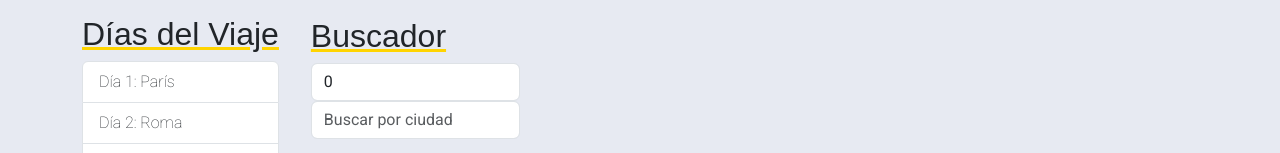
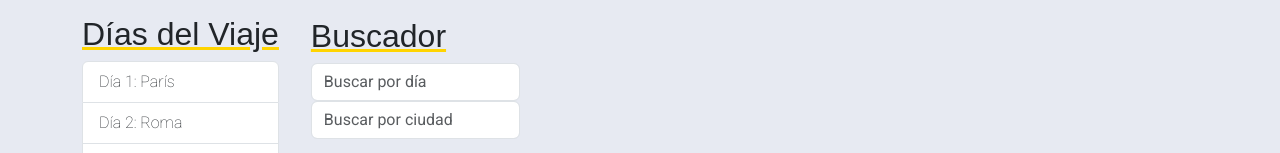
Before and after one commit to jaubass/frontend-prod2, an Angular app: page / in a window 1280 px wide. Shown: the part 465-618 px from the top of the page. Built offline with nearby package versions, Linux system fonts and the light colour scheme; a web font is replaced by a local one.

Commit message:
selectedDay can be null

```diff
--- a/src/app/days/days/day.pipe.ts
+++ b/src/app/days/days/day.pipe.ts
@@ -3,20 +3,13 @@ import { Pipe, PipeTransform } from '@angular/core';
 @Pipe({
   name: 'dayPipe'
 })
+
 export class DayPipe implements PipeTransform {
 
-  transform(items: any[], day: number): any[] {
-
-
-     if (!items) return [];
-     if (!day) return items;
-     console.log(items);
-     console.log(day);
-
-
-
-     return items.filter(item => item.numero_dia === day);
-
-    //  item.numero_dia === day
+  transform(items: any[], day: number | null): any[] {
+    day = Number(day);
+    if (!items) return [];
+    if (!day) return items;
+    return items.filter(item => item.numero_dia === day);
   }
 }
--- a/src/app/days/days/days.component.html
+++ b/src/app/days/days/days.component.html
@@ -20,7 +20,7 @@
   <div class="filter-container">
     <form>
       <div class="form-group">
-        <input type="number" class="form-control" id="dayFilter" [(ngModel)]="selectedDay" name="day" placeholder="Buscar por día" min="0">
+        <input type="text" class="form-control" id="dayFilter" [(ngModel)]="selectedDay" name="day" placeholder="Buscar por día">
       </div>
       <div class="form-group">
         <input type="text" class="form-control" id="cityFilter" [(ngModel)]="selectedCity" name="city" placeholder="Buscar por ciudad">
--- a/src/app/days/days/days.component.ts
+++ b/src/app/days/days/days.component.ts
@@ -1,6 +1,4 @@
 import { Component } from '@angular/core';
-//import { FormsModule } from '@angular/forms';
-//import { SafeUrlDirective } from '../../directives/safe.directive';
 import { DataService } from './../../data.service';
 
 @Component({
@@ -15,11 +13,10 @@ export class DaysComponent {
   public date: Date = new Date();
   public cityFilter: string = ''
   public items: any[] = [];
-  public selectedDay: number = 0; // Por defecto, no mostrar ningún día
+  public selectedDay: number | null = null; // Por defecto, no mostrar ningún día
   public filterType: string = 'day';
-
-
-
+  // Datos del viaje
+  public jsonDato: any = { viaje: [] };
 
   // Método para actualizar el día seleccionado
   public updateDay(event: Event) {
@@ -27,10 +24,9 @@ export class DaysComponent {
   }
 
   // Método para actualizar el día seleccionado desde la lista
-public updateDayFromList(selectedDay: number) {
-  this.days = selectedDay;
-}
-
+  public updateDayFromList(selectedDay: number) {
+    this.days = selectedDay;
+  }
 
   // Método para actualizar la cantidad de días
   public updateDays(newDays: number) {
@@ -41,14 +37,11 @@ public updateDayFromList(selectedDay: number) {
     this.filterType = (event.target as HTMLSelectElement).value;
   }
 
-  // Datos del viaje
-  jsonDato: any = {viaje:[]};
-
   constructor(private dataService: DataService) { }
 
   ngOnInit(): void {
     this.dataService.getData().subscribe(data => {
-    this.jsonDato = data;
+      this.jsonDato = data;
     });
   }
 
```
